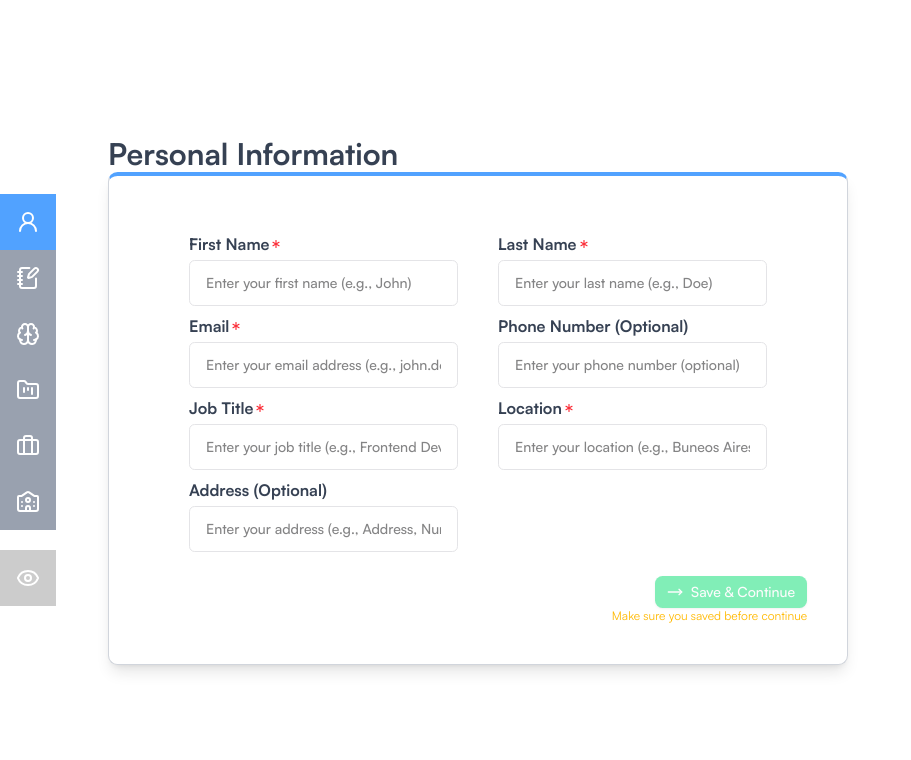
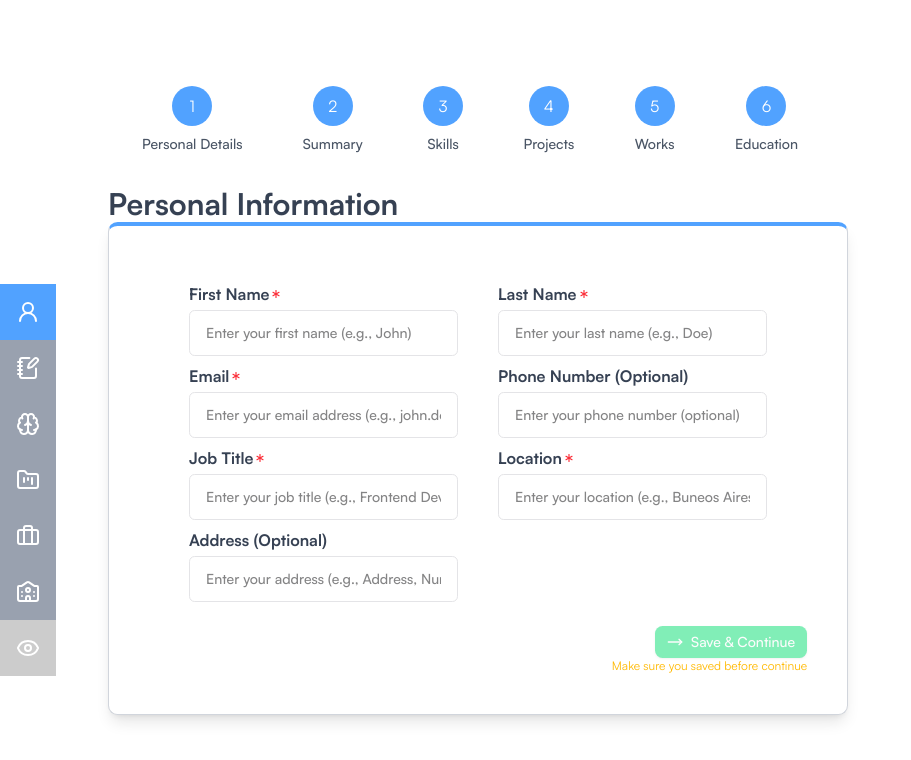
Before and after one commit to marcosarias21/resume-builder-ai, a React (Vite) app: page / in a window 1280 px wide. Shown: the top 760 px of the page, without its empty margins (0-911 px from the left). Built offline with nearby package versions, Linux system fonts and the light colour scheme.

Commit message:
stepper added

```diff
--- a/src/App.tsx
+++ b/src/App.tsx
@@ -7,12 +7,15 @@ import { useSectionsStore } from './store/sectionStore'
 import './App.css'
 import { SideTemplateBar } from './components/SideTemplateBar'
 import { useDataStore } from './store/dataStore'
+import { Stepper } from './components/Stepper'
 
 const App = () => {
-  const { currentSection } = useSectionsStore()
+  const { currentSection, setCurrentStep } = useSectionsStore()
+  const { data } = useDataStore()
   const [isWatched, setIsWatched] = useState(false)
 
   useEffect(() => {
+    if (data) setCurrentStep(5)
     const unsubscribe = useDataStore.subscribe((state) => {
       const existingData = JSON.parse(localStorage.getItem("resumeData") || "{}");
       const newData = { ...existingData, ...state.data }
@@ -22,14 +25,17 @@ const App = () => {
   }, []);
   return (
     <section className='grid grid-cols-12 gap-4 h-dvh items-center'>
-      <div className='col-span-1 flex flex-col'>
+      <div className='col-span-1 flex flex-col mt-40'>
         {sidebarInfo.map(info => <Sidebar key={info.id} {...info} />)}
-        <div className='mt-5'>
+        <div>
           <SideTemplateBar setIsWatched={setIsWatched} isWatched={isWatched}/>
         </div>
       </div>
       <div className={`w-full h-full  ${isWatched ? 'col-span-6': 'col-span-7'}`}>
         <div className='flex flex-col h-full w-full justify-center'>
+          <div className='flex justify-center'>
+            <Stepper />
+          </div>
           <h2 className='text-3xl font-bold text-gray-700'>{sectionsData[currentSection].title}</h2>
           {sectionsData[currentSection].comp}
         </div>
--- a/src/components/Forms/PersonalInfoForm/PersonalInfoForm.tsx
+++ b/src/components/Forms/PersonalInfoForm/PersonalInfoForm.tsx
@@ -10,7 +10,7 @@ import { useSectionsStore } from "@/store/sectionStore";
 
 const PersonalInfoForm = () => {
   const { saveData, data } = useDataStore()
-  const { updateCurrentSection } = useSectionsStore()
+  const { updateCurrentSection, setCurrentStep, currentStep } = useSectionsStore()
   const { register, handleSubmit, setValue, formState: { isValid, errors }} = useForm<z.infer<typeof personalInfoSchema>>({
     resolver: zodResolver(personalInfoSchema),
     mode: "onChange",
@@ -25,6 +25,9 @@ const PersonalInfoForm = () => {
   }
 
   useEffect(() => {
+    if (currentStep <= 0 ) {
+      setCurrentStep(0)
+    }
     if (data) {
       if (data?.personalInfo) Object.keys(data?.personalInfo).forEach((key) => setValue(key as keyof PersonalInfo, data.personalInfo?.[key as keyof PersonalInfo]))
     }
--- a/src/components/Forms/ProjectsForm/ProjectsForm.tsx
+++ b/src/components/Forms/ProjectsForm/ProjectsForm.tsx
@@ -16,6 +16,7 @@ import { useSectionsStore } from "@/store/sectionStore";
 
 const ProjectsForm = () => {
   const { saveData, data } = useDataStore()
+  const { currentStep, setCurrentStep } = useSectionsStore()
   const { handleSubmit, register, control, watch, formState: { isValid, errors }, setValue } = useForm<z.infer<typeof ProjectsSchema>>({
     resolver: zodResolver(ProjectsSchema),
     defaultValues: { project: [{ name: "", techStack: "", listDescription: [""] }] },
@@ -65,6 +66,9 @@ const ProjectsForm = () => {
   }
 
   useEffect(() => {
+    if (data?.projects) {
+      if (currentStep <= 3) setCurrentStep(4)
+    }
     if (data?.projects) {
       Object.keys(data?.projects).forEach((key) =>
         setValue(`project.${key}` as any, data.projects?.[key as keyof Project[]])
--- a/src/components/Forms/SkillsForm/SkillsForm.tsx
+++ b/src/components/Forms/SkillsForm/SkillsForm.tsx
@@ -3,6 +3,7 @@ import { EXAMPLES_SKILLS } from "@/helpers/examples"
 import useActionForm from "@/hooks/useActionForm"
 import { skillsSchema } from "@/schemas/formsSchema"
 import { useDataStore } from "@/store/dataStore"
+import { useSectionsStore } from "@/store/sectionStore"
 import { zodResolver } from "@hookform/resolvers/zod"
 import { Asterisk, MoveRight, Save } from "lucide-react"
 import { useEffect, useState } from "react"
@@ -15,6 +16,7 @@ const SkillsForm = () => {
     mode: "onChange"
   })
   const { saveData, data } = useDataStore()
+  const { currentStep, setCurrentStep } = useSectionsStore()
   const [skillsArray, setSkillsArray] = useState(Array(3).fill(null))
   const { addArray, removeArray } = useActionForm({ array: skillsArray, setArray: setSkillsArray })
 
@@ -23,6 +25,9 @@ const SkillsForm = () => {
   }
 
   useEffect(() => {
+    if (data?.skills) {
+      if (currentStep <= 2) setCurrentStep(2)
+    }
     if (data?.skills) {
       data.skills?.forEach((skill, index) => setValue(`skills.${index}`, skill))
     }
@@ -61,7 +66,7 @@ const SkillsForm = () => {
               </Button>
             </div>
           </div>
-          <div className="text-end">
+          <div className="text-end flex flex-col justify-end items-end h-[40%]">
             <Button className="bg-blue-400 text-sm font-medium" size={"sm"} type="button">
               <MoveRight />Continue
             </Button>
--- a/src/components/Forms/SummeryForm/SummeryForm.tsx
+++ b/src/components/Forms/SummeryForm/SummeryForm.tsx
@@ -14,10 +14,9 @@ import { useSectionsStore } from "@/store/sectionStore"
 
 const SummeryForm = () => {
   const { saveData, data } = useDataStore()
-  const { updateCurrentSection } = useSectionsStore()
+  const { updateCurrentSection, setCurrentStep, currentStep } = useSectionsStore()
   const [loading, setLoading] = useState<boolean>(false)
   const prompt = `Generate just an about me as if it were a resume based only on this data: ${data?.personalInfo?.jobTitle}`
-  const [text, setText] = useState<string | undefined>("")
   let linksArray: string[] = (Array(3).fill(null))
   const { register, handleSubmit, setValue  } = useForm<z.infer<typeof summarySchema>>({
     resolver: zodResolver(summarySchema),
@@ -37,12 +36,14 @@ const SummeryForm = () => {
     const dataAI = await generateDescription(prompt)
     if (dataAI) {
       setLoading(false)
-      setText(dataAI)
       setValue("description", dataAI)
      }
   }
 
   useEffect(() => {
+    if (data?.summery) {
+      if (currentStep <= 1 ) setCurrentStep(1)
+    }
     if (data?.summery) {
       Object.keys(data.summery).forEach(key =>
         setValue(key as keyof Summery, data?.summery?.[key as keyof Summery])
@@ -99,11 +100,11 @@ const SummeryForm = () => {
             {loading ? (
             <div className="w-full min-h-40 p-3 rounded-md border border-gray"><p className="animate-pulse text-gray-400 text-sm font-medium">Generating text...</p></div>
             ) : (
-            <textarea id="message" className="block w-full min-h-40 p-3 text-sm text-gray-900 rounded-md border font-medium border-gray-300 dark:border-gray-700 bg-white dark:bg-gray-700 focus:ring-2 focus:ring-green-400 focus:border-transparent focus:outline-none dark:text-white dark:placeholder-gray-400"  placeholder="Summarize your experience and key skills in a few words..." {...register("description")} value={text} onChange={(e) => setText(e.target.value)} />
+            <textarea id="message" className="block w-full min-h-40 p-3 text-sm text-gray-900 rounded-md border font-medium border-gray-300 dark:border-gray-700 bg-white dark:bg-gray-700 focus:ring-2 focus:ring-green-400 focus:border-transparent focus:outline-none dark:text-white dark:placeholder-gray-400"  placeholder="Summarize your experience and key skills in a few words..." {...register("description")} />
           )}
           </div>
-          <div className="text-center">
-            <Button disabled={text ? false : true} type="submit" className="bg-green-400 text-sm font-medium" size={"sm"}><Save />Save Summery</Button>
+          <div className="text-center mt-5">
+            <Button type="submit" className="bg-green-400 text-sm font-medium" size={"sm"}><Save />Save Summery</Button>
           </div>
           <div className="text-end mt-10">
             <Button onClick={() => updateCurrentSection("skills")} className="bg-blue-400 text-sm font-medium" size={"sm"}><MoveRightIcon />Continue</Button>
--- a/src/components/Forms/WorkForm/WorkForm.tsx
+++ b/src/components/Forms/WorkForm/WorkForm.tsx
@@ -12,7 +12,7 @@ import { z } from "zod"
 
 const WorkForm = () => {
   const { saveData, data } = useDataStore()
-  const { updateCurrentSection } = useSectionsStore()
+  const { updateCurrentSection, currentStep, setCurrentStep } = useSectionsStore()
   const [loading, setLoading] = useState<boolean>(false)
   const { register, handleSubmit, control, watch, setValue, formState: { isValid } } = useForm<z.infer<typeof workSchema>>({
     resolver: zodResolver(workSchema),
@@ -40,6 +40,9 @@ const WorkForm = () => {
   }
 
   useEffect(() => {
+    if (data?.works) {
+      if (currentStep <= 4) setCurrentStep(5)
+    }
     if (data?.works) {
       Object.keys(data.works).forEach(key =>
         setValue(`works.${key}` as any, data?.works?.[key as keyof WorkObject[]])
--- /dev/null
+++ b/src/components/Stepper/Stepper.tsx
@@ -0,0 +1,34 @@
+import { useSectionsStore } from "@/store/sectionStore";
+
+const Stepper = () => {
+  const { currentStep } = useSectionsStore()
+  const steps = [
+    "Personal Details",
+    "Summary",
+    "Skills",
+    "Projects",
+    "Works",
+    "Education",
+  ];
+
+  return (
+    <div className="w-full max-w-2xl pr-4">
+      <div className="flex justify-between items-center mb-8">
+        {steps?.map((step, index) => (
+          <div key={index} className="flex flex-col items-center">
+            <div
+              className={`w-10 h-10 flex items-center justify-center rounded-full  transition-all ${
+                currentStep >= index ? "bg-blue-400 text-white" : "border-gray-300 border-2 text-gray-500"
+              }`}
+            >
+              {index + 1}
+            </div>
+            <p className="text-sm font-medium text-gray-600 mt-2 text-center">{step}</p>
+          </div>
+        ))}
+      </div>
+    </div>
+  );
+}
+
+export default Stepper
--- /dev/null
+++ b/src/components/Stepper/index.tsx
@@ -0,0 +1 @@
+export { default as Stepper } from './Stepper'
--- a/src/store/sectionStore.tsx
+++ b/src/store/sectionStore.tsx
@@ -2,15 +2,21 @@ import { create } from 'zustand'
 
 type State = {
   currentSection: string
+  currentStep: number,
 }
 
 type Action = {
   updateCurrentSection: (newSection: string) => void
+  setCurrentStep: (step: number) => void
 }
 
 export const useSectionsStore = create<State & Action>((set) => ({
   currentSection: 'personalInfo',
   updateCurrentSection: (newSection) => set({
     currentSection: newSection
+  }),
+  currentStep: 0,
+  setCurrentStep: (step) => set({
+    currentStep: step
   })
 }))
```
